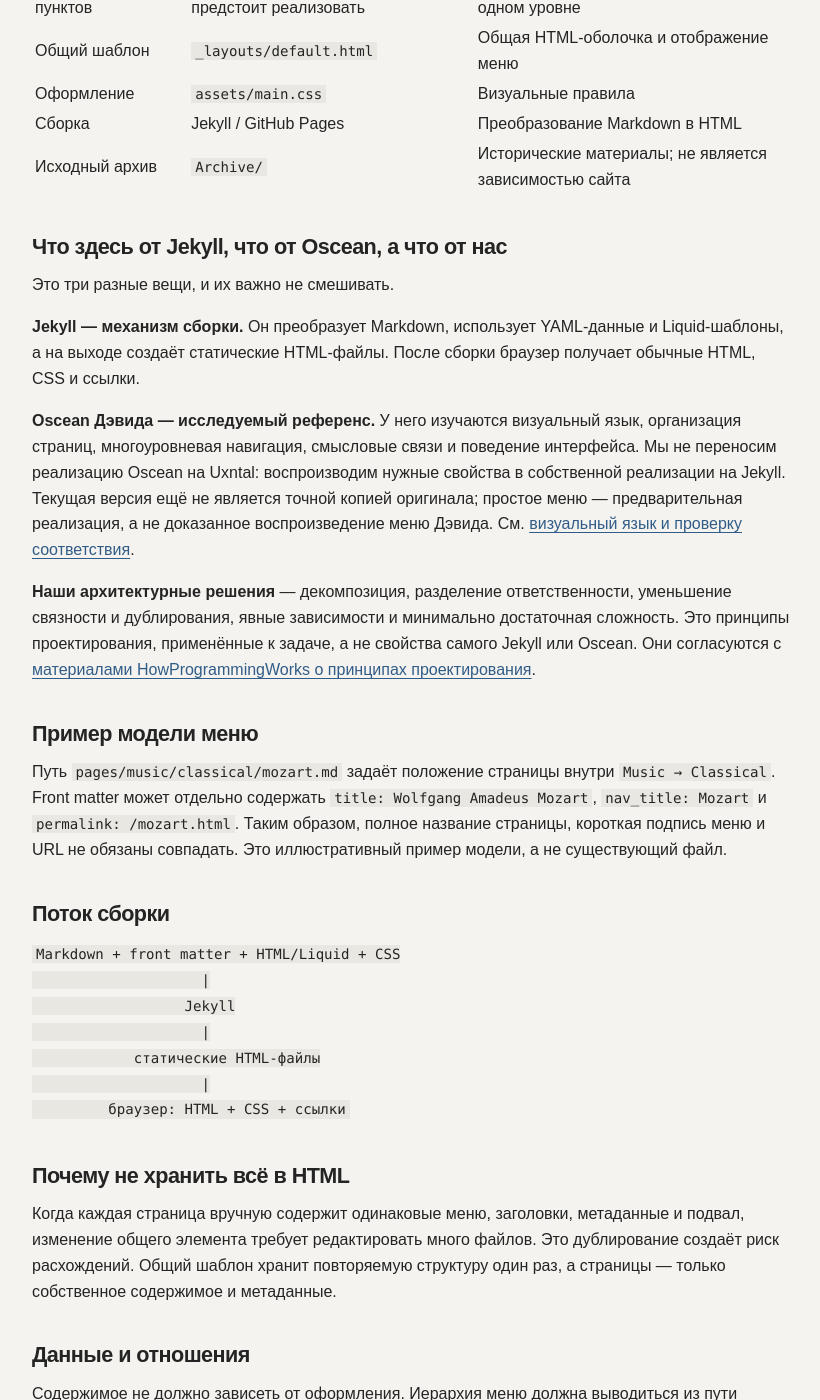
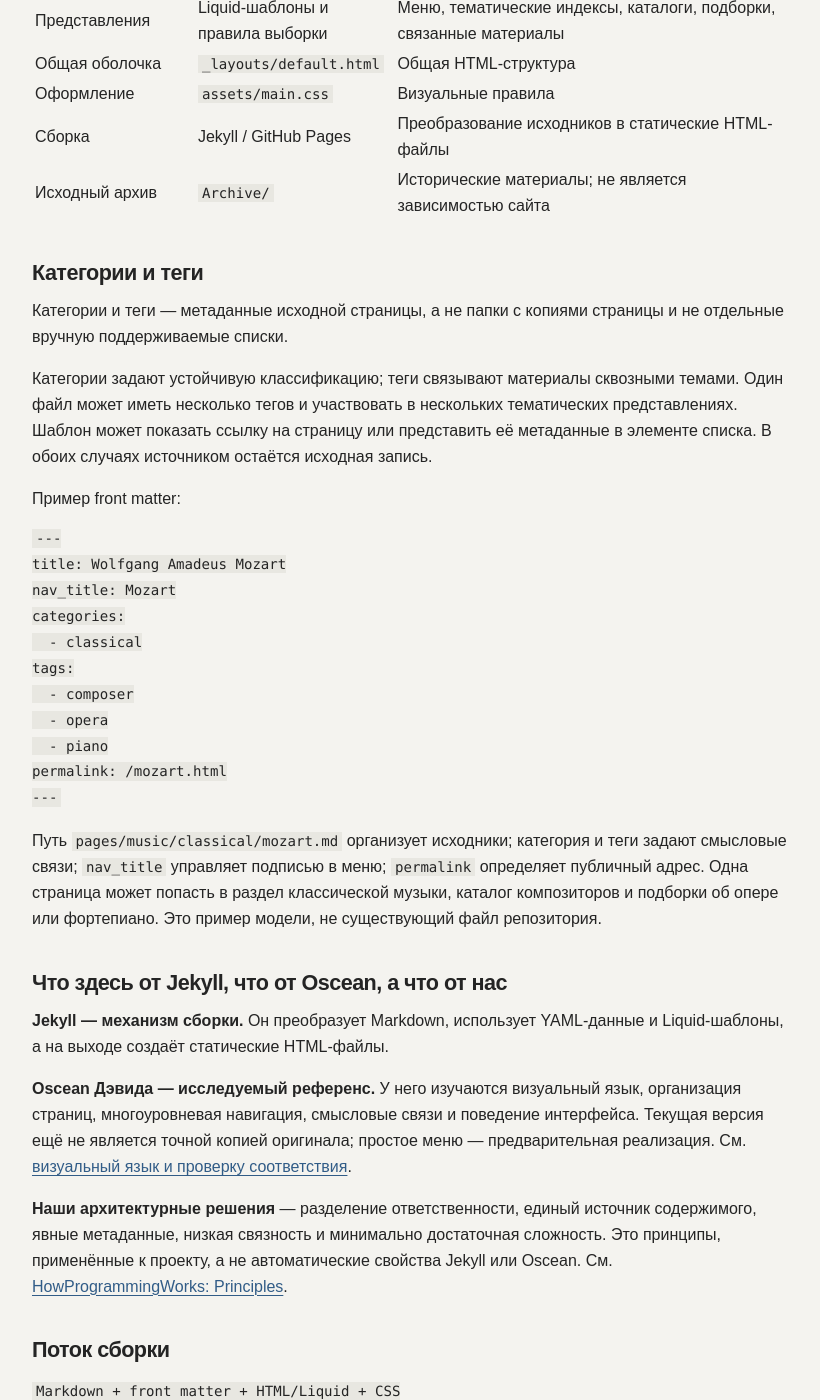
Before and after one commit to devAItester/aishare, a Jekyll site: the page built from pages/02-architecture/index.md, in a window 1280 px wide and 1400 px high, scrolled down 843 px. Shown: the whole window, without its empty margins (88-908 px from the left). Built offline with Jekyll 4.4.1, drawn with Linux system fonts in a browser that asks for light colours; some of the changed text lies outside the part shown.

Commit message:
Document categories tags and multiple views

````diff
--- a/pages/02-architecture/index.md
+++ b/pages/02-architecture/index.md
@@ -1,7 +1,7 @@
 ---
 layout: default
 title: Архитектура
-description: Разделение содержимого, структуры навигации, шаблонов и оформления.
+description: Разделение содержимого, метаданных, структуры и представления.
 permalink: /architecture.html
 section: 02 / Структура
 related:
@@ -12,39 +12,57 @@ related:
   - title: Визуальный язык и референс Oscean
     url: styling.html
 ---
-# Сначала данные, потом представление.
+# Один источник данных, несколько представлений.
 
 Структура должна оставаться понятной в текстовом редакторе, терминале и на GitHub. Генератор помогает собрать публикацию, но не должен быть единственным местом, где устройство системы имеет смысл.
 
-Материалы сайта находятся в `pages/`: главная страница лежит в корне этого каталога, а тематические страницы — в папках разделов и подразделов. Физические пути организуют исходники; `permalink` в front matter отдельно определяет публичный URL. Поэтому реорганизация каталогов не должна сама по себе менять адреса страниц.
+Материалы сайта находятся в `pages/`: главная страница лежит в корне этого каталога, а тематические страницы — в папках разделов и подразделов. Физические пути организуют исходники; `permalink` в front matter отдельно определяет публичный URL. Страница при этом может быть связана с несколькими темами и появляться в нескольких представлениях без копирования файла.
 
 ## Разделение ответственности
 
 | Слой | Где хранится | За что отвечает |
 |---|---|---|
-| Содержимое страниц | `pages/`, сгруппированный по разделам и подразделам | Текст и метаданные конкретной страницы |
-| Иерархия меню | Путь внутри `pages/` | Раздел и уровень вложенности страницы в меню |
-| Подпись пункта меню | Front matter: `nav_title`, с запасным вариантом `title` | Человекочитаемое имя в навигации |
-| Публичный адрес | Front matter: `permalink` | Стабильный URL страницы, независимо от физического пути |
-| Порядок соседних пунктов | Отдельное явное правило, ещё предстоит реализовать | Предсказуемый порядок страниц на одном уровне |
-| Общий шаблон | `_layouts/default.html` | Общая HTML-оболочка и отображение меню |
+| Основное содержимое | Markdown-файл в `pages/` | Единственный источник текста страницы |
+| Физическая организация | Путь файла | Удобная структура исходников и возможная основная иерархия |
+| Метаданные | Front matter страницы | Название, подпись меню, категории, теги и прочие свойства |
+| Публичный адрес | Front matter: `permalink` | Стабильный URL, независимый от пути и тематических связей |
+| Представления | Liquid-шаблоны и правила выборки | Меню, тематические индексы, каталоги, подборки, связанные материалы |
+| Общая оболочка | `_layouts/default.html` | Общая HTML-структура |
 | Оформление | `assets/main.css` | Визуальные правила |
-| Сборка | Jekyll / GitHub Pages | Преобразование Markdown в HTML |
+| Сборка | Jekyll / GitHub Pages | Преобразование исходников в статические HTML-файлы |
 | Исходный архив | `Archive/` | Исторические материалы; не является зависимостью сайта |
+
+## Категории и теги
+
+Категории и теги — метаданные исходной страницы, а не папки с копиями страницы и не отдельные вручную поддерживаемые списки.
+
+Категории задают устойчивую классификацию; теги связывают материалы сквозными темами. Один файл может иметь несколько тегов и участвовать в нескольких тематических представлениях. Шаблон может показать ссылку на страницу или представить её метаданные в элементе списка. В обоих случаях источником остаётся исходная запись.
+
+Пример front matter:
+
+```yaml
+---
+title: Wolfgang Amadeus Mozart
+nav_title: Mozart
+categories:
+  - classical
+tags:
+  - composer
+  - opera
+  - piano
+permalink: /mozart.html
+---
+```
+
+Путь `pages/music/classical/mozart.md` организует исходники; категория и теги задают смысловые связи; `nav_title` управляет подписью в меню; `permalink` определяет публичный адрес. Одна страница может попасть в раздел классической музыки, каталог композиторов и подборки об опере или фортепиано. Это пример модели, не существующий файл репозитория.
 
 ## Что здесь от Jekyll, что от Oscean, а что от нас
 
-Это три разные вещи, и их важно не смешивать.
+**Jekyll — механизм сборки.** Он преобразует Markdown, использует YAML-данные и Liquid-шаблоны, а на выходе создаёт статические HTML-файлы.
 
-**Jekyll — механизм сборки.** Он преобразует Markdown, использует YAML-данные и Liquid-шаблоны, а на выходе создаёт статические HTML-файлы. После сборки браузер получает обычные HTML, CSS и ссылки.
+**Oscean Дэвида — исследуемый референс.** У него изучаются визуальный язык, организация страниц, многоуровневая навигация, смысловые связи и поведение интерфейса. Текущая версия ещё не является точной копией оригинала; простое меню — предварительная реализация. См. [визуальный язык и проверку соответствия](styling.html).
 
-**Oscean Дэвида — исследуемый референс.** У него изучаются визуальный язык, организация страниц, многоуровневая навигация, смысловые связи и поведение интерфейса. Мы не переносим реализацию Oscean на Uxntal: воспроизводим нужные свойства в собственной реализации на Jekyll. Текущая версия ещё не является точной копией оригинала; простое меню — предварительная реализация, а не доказанное воспроизведение меню Дэвида. См. [визуальный язык и проверку соответствия](styling.html).
-
-**Наши архитектурные решения** — декомпозиция, разделение ответственности, уменьшение связности и дублирования, явные зависимости и минимально достаточная сложность. Это принципы проектирования, применённые к задаче, а не свойства самого Jekyll или Oscean. Они согласуются с [материалами HowProgrammingWorks о принципах проектирования](https://github.com/HowProgrammingWorks/Principles).
-
-## Пример модели меню
-
-Путь `pages/music/classical/mozart.md` задаёт положение страницы внутри `Music → Classical`. Front matter может отдельно содержать `title: Wolfgang Amadeus Mozart`, `nav_title: Mozart` и `permalink: /mozart.html`. Таким образом, полное название страницы, короткая подпись меню и URL не обязаны совпадать. Это иллюстративный пример модели, а не существующий файл.
+**Наши архитектурные решения** — разделение ответственности, единый источник содержимого, явные метаданные, низкая связность и минимально достаточная сложность. Это принципы, применённые к проекту, а не автоматические свойства Jekyll или Oscean. См. [HowProgrammingWorks: Principles](https://github.com/HowProgrammingWorks/Principles).
 
 ## Поток сборки
 
@@ -58,16 +76,6 @@ Markdown + front matter + HTML/Liquid + CSS
          браузер: HTML + CSS + ссылки
 ```
 
-## Почему не хранить всё в HTML
-
-Когда каждая страница вручную содержит одинаковые меню, заголовки, метаданные и подвал, изменение общего элемента требует редактировать много файлов. Это дублирование создаёт риск расхождений. Общий шаблон хранит повторяемую структуру один раз, а страницы — только собственное содержимое и метаданные.
-
-## Данные и отношения
-
-Содержимое не должно зависеть от оформления. Иерархия меню должна выводиться из пути страницы, подписи — из front matter, а публичные адреса — из `permalink`. Общий шаблон отвечает за представление. Эти значения нельзя смешивать: перемещение файла не должно незаметно менять публичный URL, а изменение подписи меню не должно требовать переименования файла.
-
-Пока не нужна отдельная база данных или JavaScript-приложение: Markdown, YAML, Liquid и статическая сборка покрывают текущие требования. Сложность добавляется только при появлении задачи, которую более простая структура не решает.
-
 ## Граница архива
 
-`Archive/` — соседняя коллекция в репозитории, а не каталог сайта. Она исключена из публикации, не включена в меню, не является источником данных для сборки и может быть перемещена или удалена в будущем без изменения модели страниц. Сайт имеет собственное содержимое и собственную навигацию.
+`Archive/` — независимое хранилище исходных материалов. Оно не участвует в меню, тематических представлениях или сборке сайта. Сайт хранит собственное содержимое и метаданные.
````
